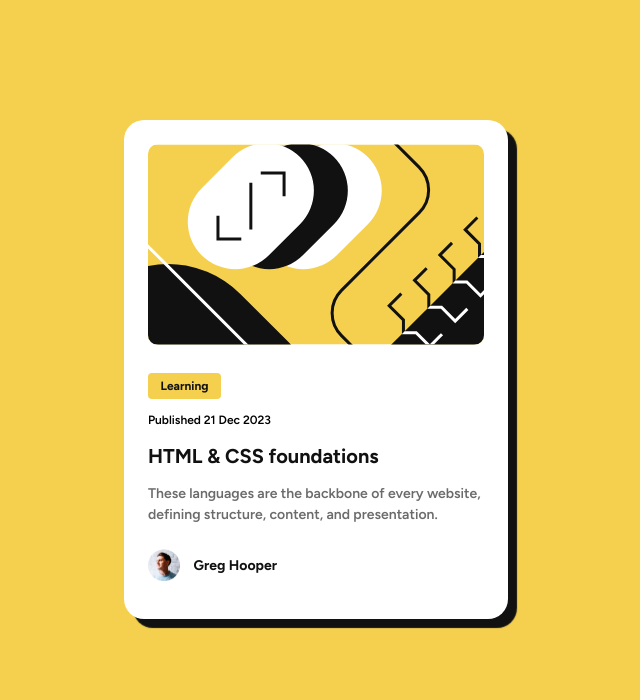
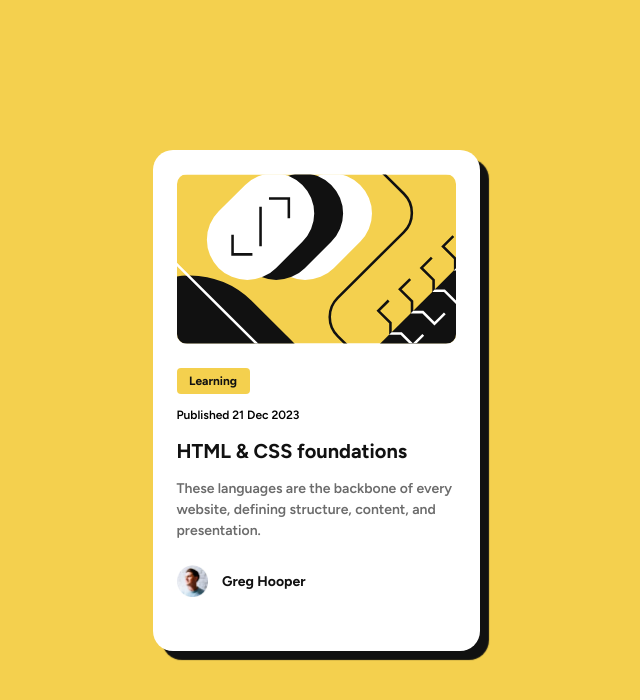
Before and after one commit to Kynjii/Blog-preview-card, a plain HTML site: page index.html in a window 1280 px wide. Shown: the whole page, without its empty margins (324-964 px from the left). Drawn offline with Linux system fonts and the light colour scheme.

Commit message:
fixed centering of card container
I needed to wrap it in another, I used <main>

```diff
--- a/index.html
+++ b/index.html
@@ -22,6 +22,7 @@
     <link rel="stylesheet" href="styles.css" />
   </head>
   <body>
+    <main>
       <div class="card-container">
         <div class="card-img-container">
           <img src="/assets/images/illustration-article.svg" alt="" class="card-img">
@@ -44,5 +45,6 @@
           </div>
         </div>
       </div>
+    </main>
   </body>
 </html>
--- a/styles.css
+++ b/styles.css
@@ -3,15 +3,15 @@
 }
 
 html {
-    font-family: "Figtree", sans-serif;
-    font-size: 1em;
     height: 100dvh;
-    background-color: var(--Yellow);
 }
 
 body {
     margin: 0;
     height: 100%;
+    font-family: "Figtree", sans-serif;
+    font-size: 1em;
+    background-color: var(--Yellow);
 }
 
 /* STYLE GUIDE */
@@ -39,23 +39,27 @@ body {
 
 /* Main Styling */
 
+main {
+    height: 100%;
+    display: flex;
+    justify-content: center;
+    align-items: center;
+}
+
 .card-container {
-    position: relative;
-    top: 15dvh;
     display: flex;
     flex-direction: column;
     background-color: var(--White);
-    min-height: 31.1875rem;
-    min-width: 20rem;
-    margin: 0 auto;
+    max-height: 31.3125rem;
+    max-width: 20.4375rem;
     background-color: var(--White);
     border-radius: 20px;
     box-shadow: 9px 9px 1px var(--Gray-950);
 }
 
 .card-img-container {
-    min-height: 12.5rem;
-    min-width: 17.4375rem;
+    max-height: 12.5rem;
+    max-width: 17.4375rem;
     margin: var(--large-spacing);
     border-radius: 10px;
 }
@@ -141,18 +145,10 @@ body {
     Media Queries
     =========== */
 
-@media (min-width: 375px) {
-    .img-tag {
-        max-height: 1.3125rem;
-        max-width: 3.625rem;
+@media (min-width: 376px) {
+    .card-container {
+        width: 24rem;
+        height: 32.625rem;
     }
 
-    .card-container {
-        max-height: 32.625rem;
-        max-width: 24rem;
-    }
-
-    .card-img-container {
-        max-width: 21rem;
-    }
 }
```
Lines whose indentation alone changed are shown as unchanged.
